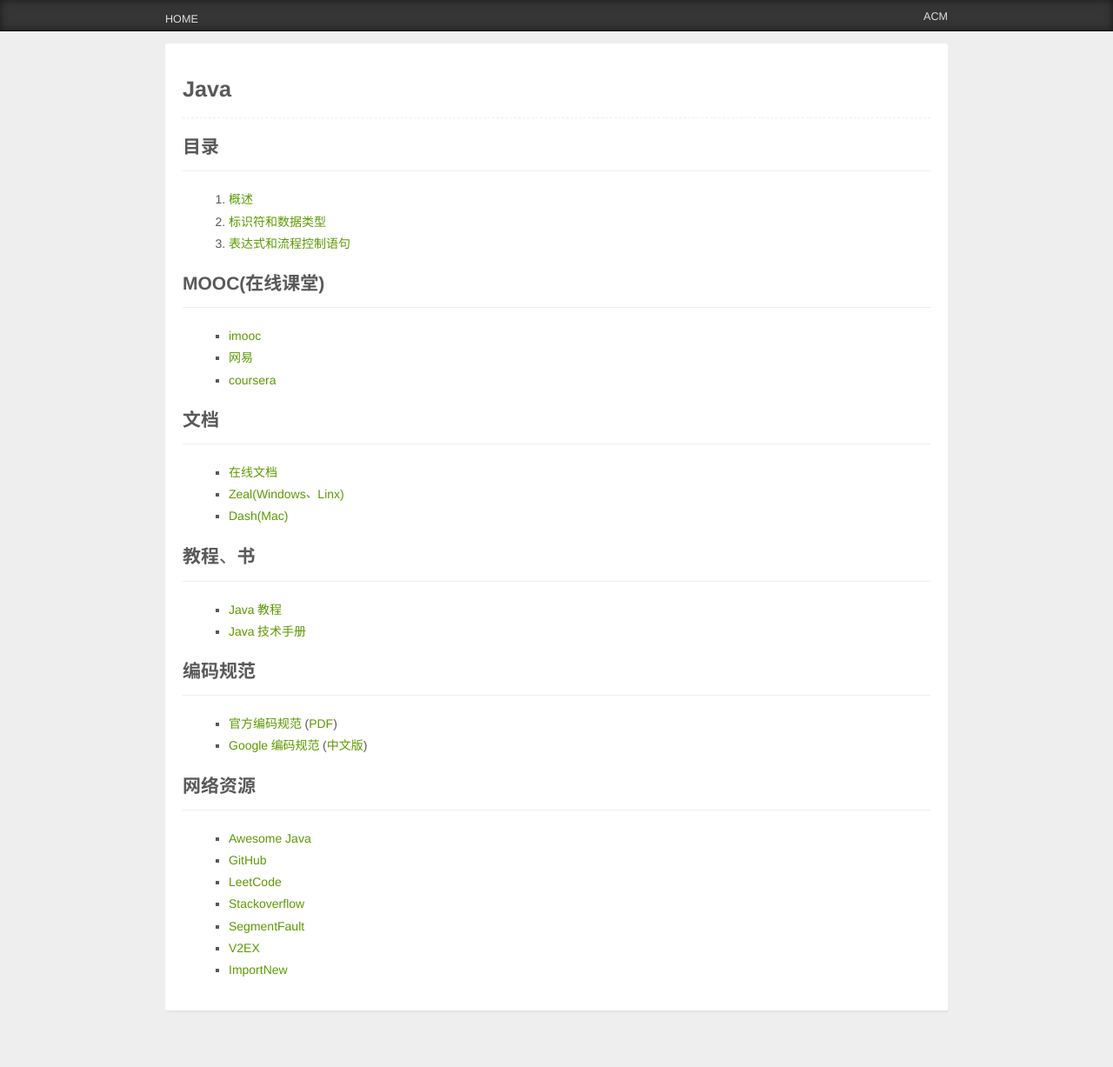
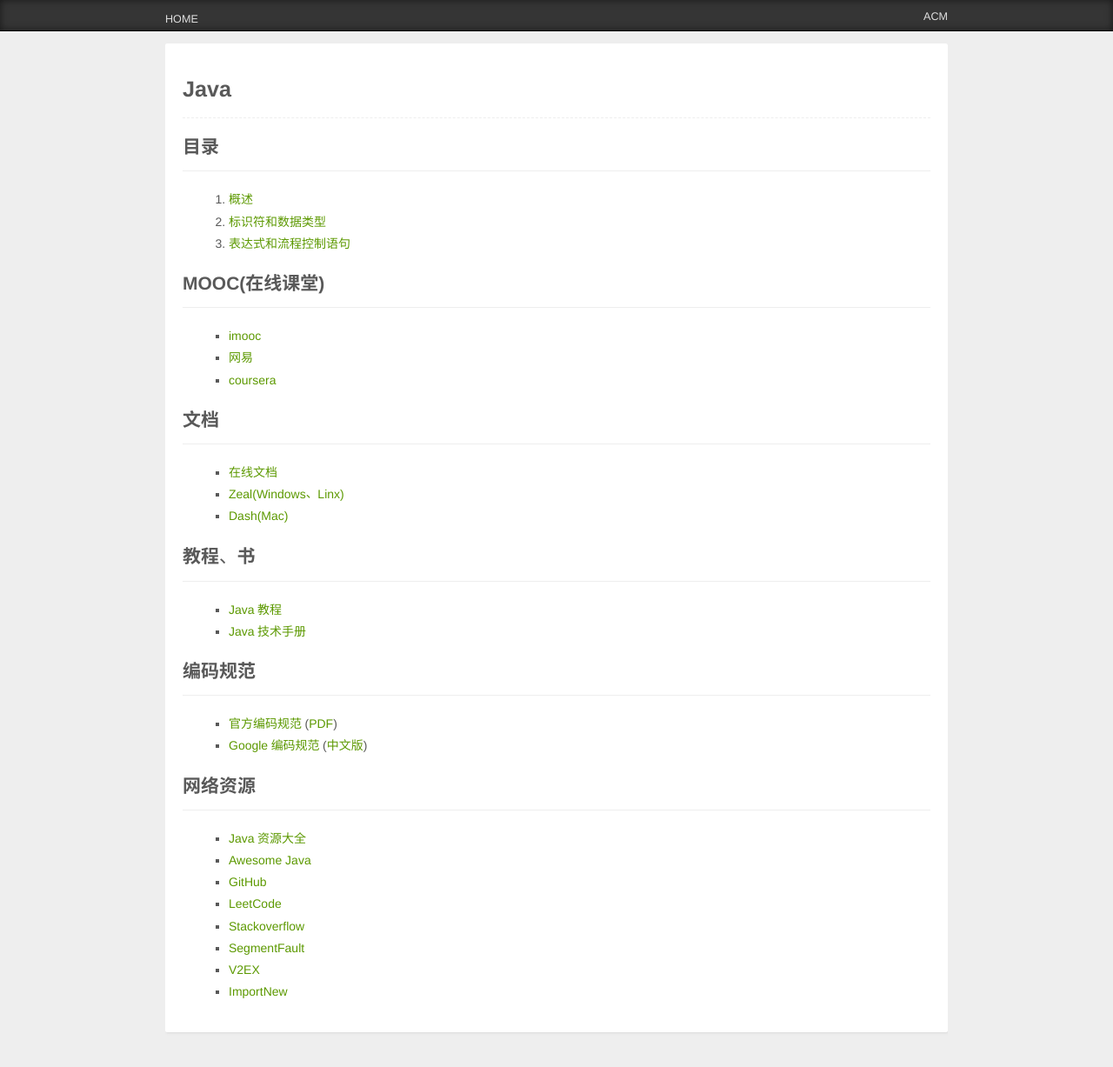
Before and after one commit to zjsu/java, a Jekyll site: the page built from index.md, in a window 1280 px wide and 1237 px high. Shown: the top 1227 px of the window at 87% size. Built offline with Jekyll 4.4.1, drawn with Linux system fonts in a browser that asks for light colours.

Commit message:
Add java resourece

```diff
--- a/index.md
+++ b/index.md
@@ -34,6 +34,7 @@ comments: false
 
 ## 网络资源
 
+- [Java资源大全](http://blog.jobbole.com/94090/)
 - [Awesome Java](https://github.com/akullpp/awesome-java)
 - [GitHub](https://github.com)
 - [LeetCode](https://leetcode.com)
```
